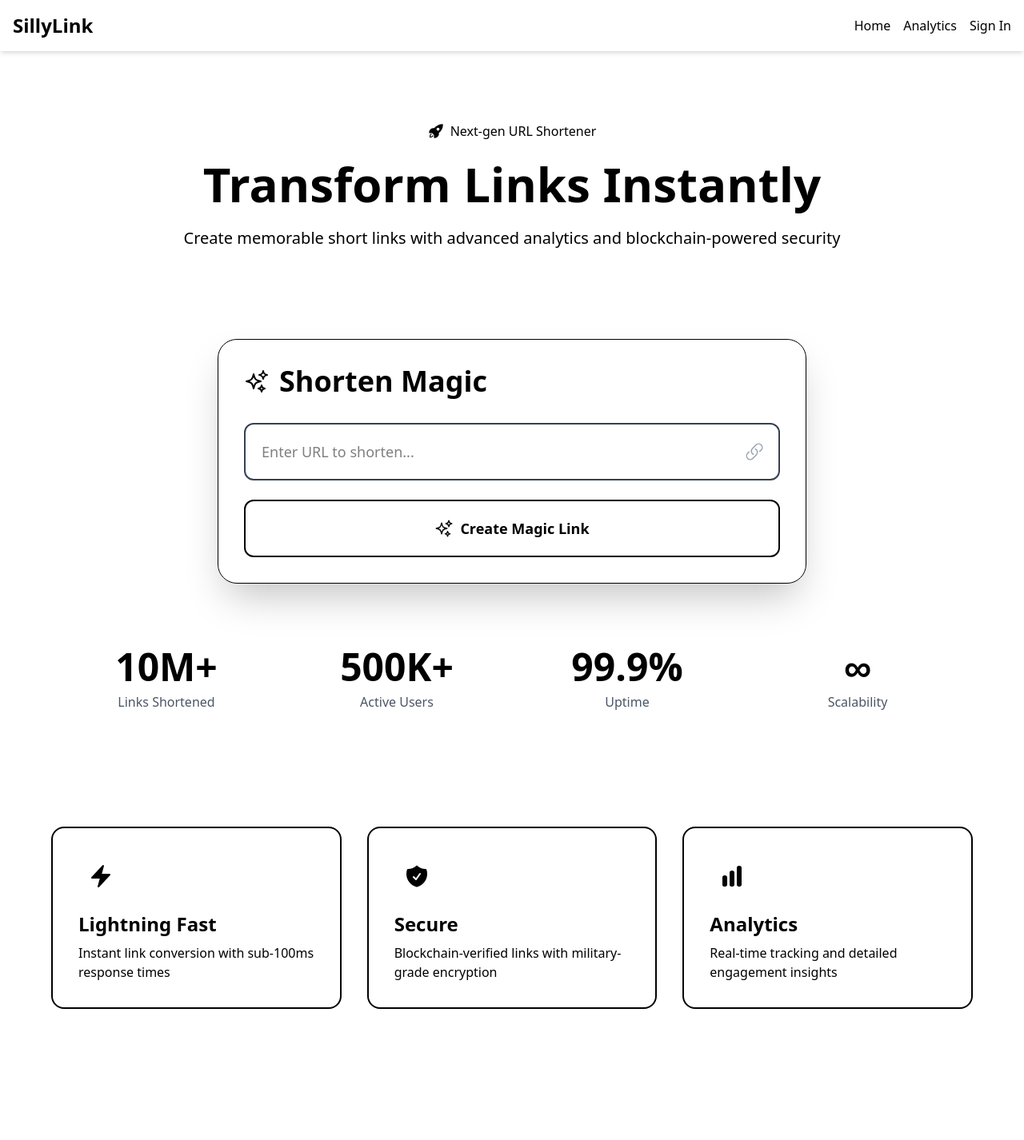
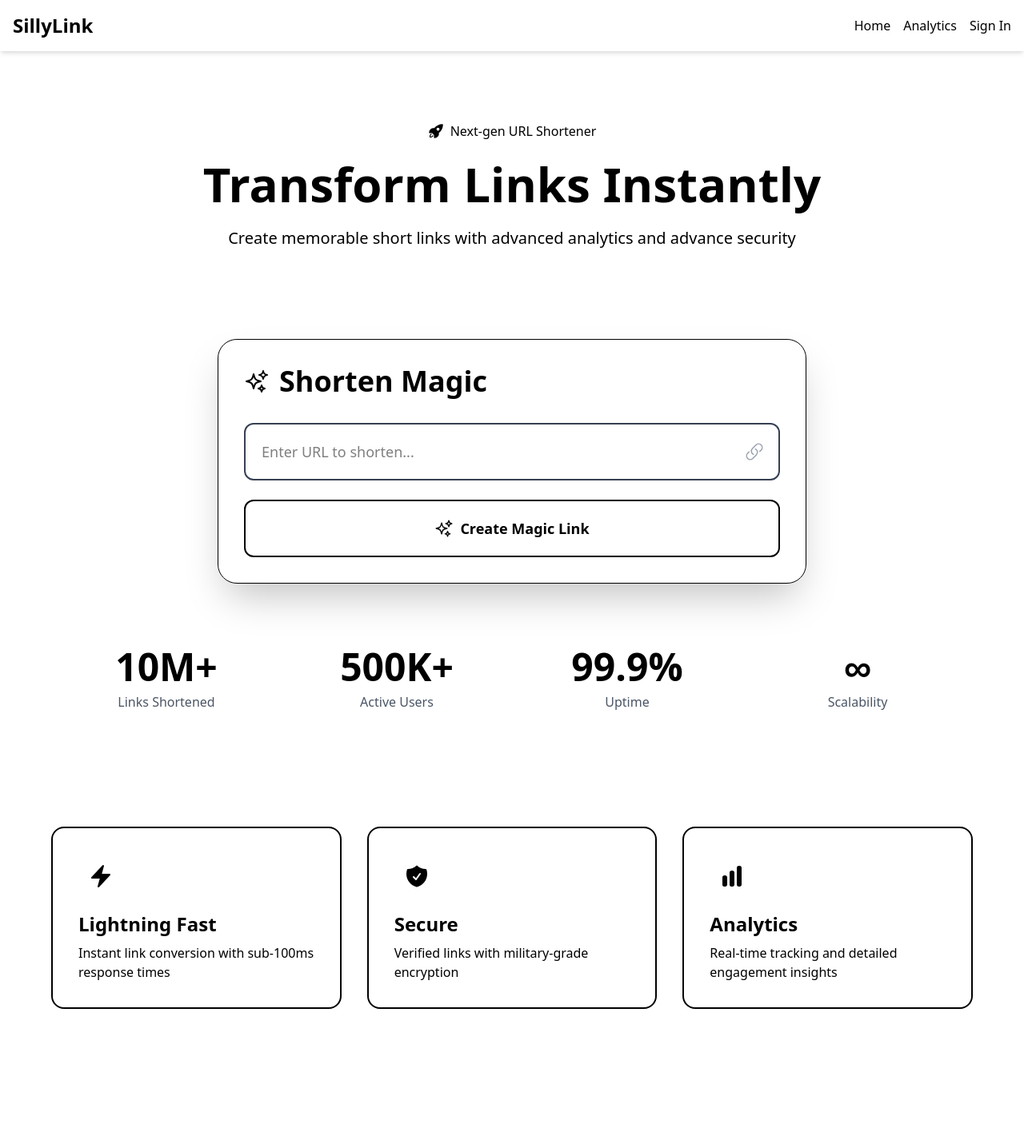
Before and after one commit to FuseSyntax/SillyLink, a Next.js app: page / in a window 1280 px wide. Shown: the top 1426 px of the page at 80% size. Built offline with nearby package versions, Linux system fonts and the light colour scheme; no server answers.

Commit message:
fix(FeaturesGrid, HeroSection): update descriptions for clarity and accuracy

```diff
--- a/src/components/FeaturesGrid.tsx
+++ b/src/components/FeaturesGrid.tsx
@@ -11,7 +11,7 @@ const features = [
   {
     icon: <ShieldCheckIcon className="h-8 w-8" />,
     title: "Secure",
-    desc: "Blockchain-verified links with military-grade encryption"
+    desc: "Verified links with military-grade encryption"
   },
   {
     icon: <ChartBarIcon className="h-8 w-8" />,
--- a/src/components/HeroSection.tsx
+++ b/src/components/HeroSection.tsx
@@ -19,7 +19,7 @@ export default function HeroSection() {
           Transform Links Instantly
         </h1>
         <p className="text-xl text-black mb-8">
-          Create memorable short links with advanced analytics and blockchain-powered security
+          Create memorable short links with advanced analytics and advance security
         </p>
       </div>
     </motion.section>
```
